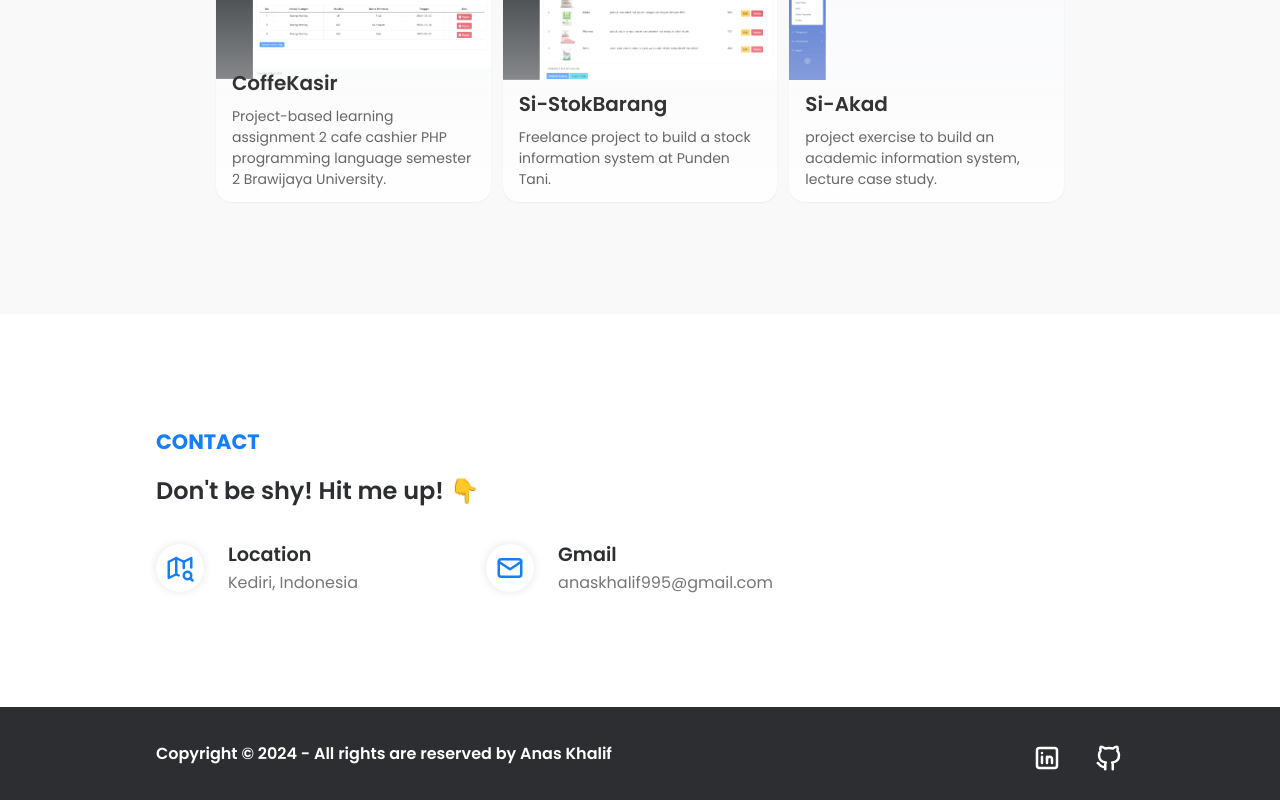
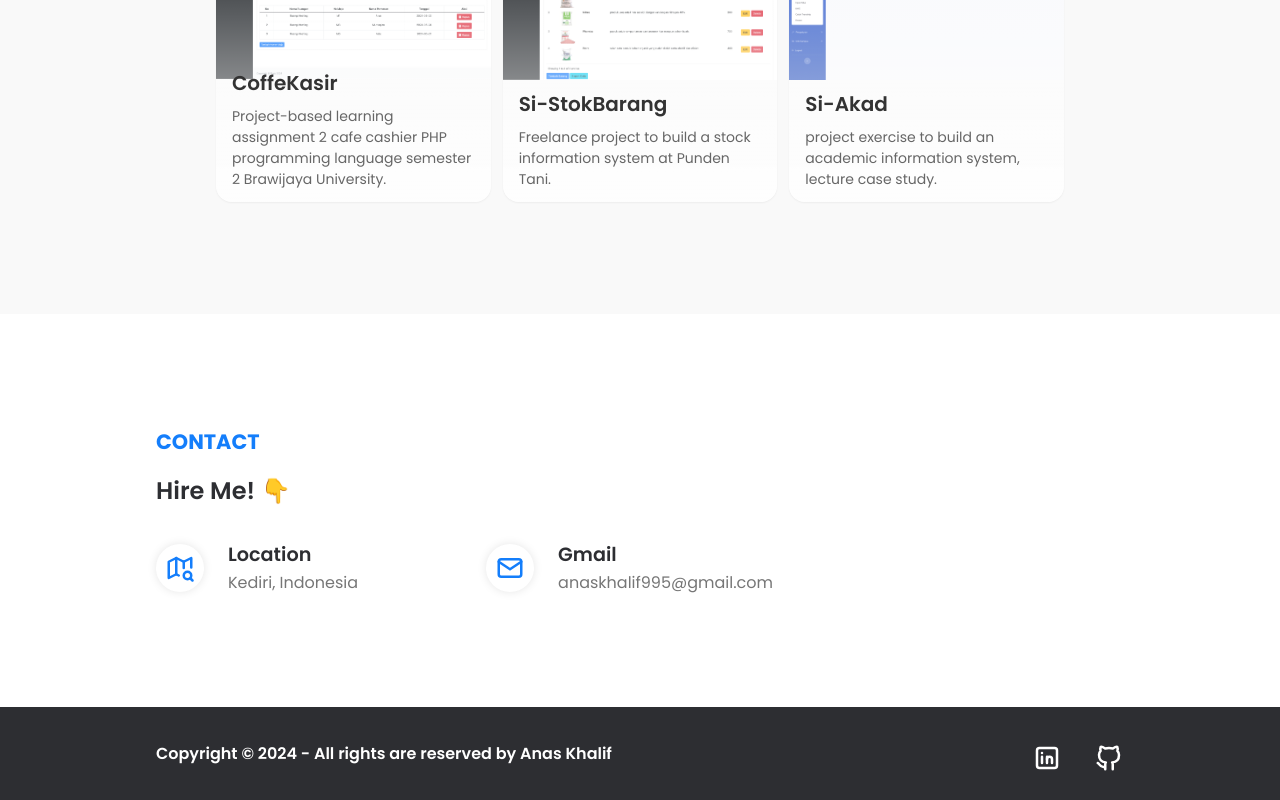
Before and after one commit to AnasKhalif/AnasKhalif, a React (Create React App) app: page / in a window 1280 px wide. Shown: the part 3748-4548 px from the top of the page. Built offline with nearby package versions, Linux system fonts and the light colour scheme.

Commit message:
fix update deskription contact

```diff
--- a/src/components/contact/Contact.jsx
+++ b/src/components/contact/Contact.jsx
@@ -8,7 +8,7 @@ const Contact = () => {
         <div className="contact__content">
           <div className="contact__title">
             <p>Contact</p>
-            <h3>Don't be shy! Hit me up! 👇</h3>
+            <h3>Hire Me! 👇</h3>
           </div>
           <div className="contact__icons">
             <div className="contact__icon-box">
```
